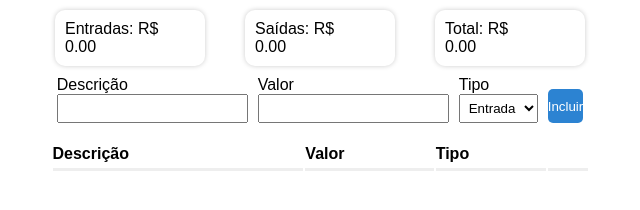
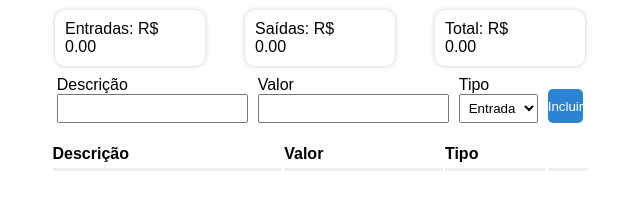
Before and after one commit to Brunocruiz/Controle_financas, a plain HTML site: page index.html in a window 1280 px wide. Shown: the full height of the page, 320-960 px from the left. Drawn offline with nearby package versions, Linux system fonts and the light colour scheme.

Commit message:
Update style.css

```diff
--- a/style.css
+++ b/style.css
@@ -107,3 +107,7 @@ i {
     background: transparent;
     border: none;
 }
+
+.columnAmount {
+    width: 30%;
+}
```
